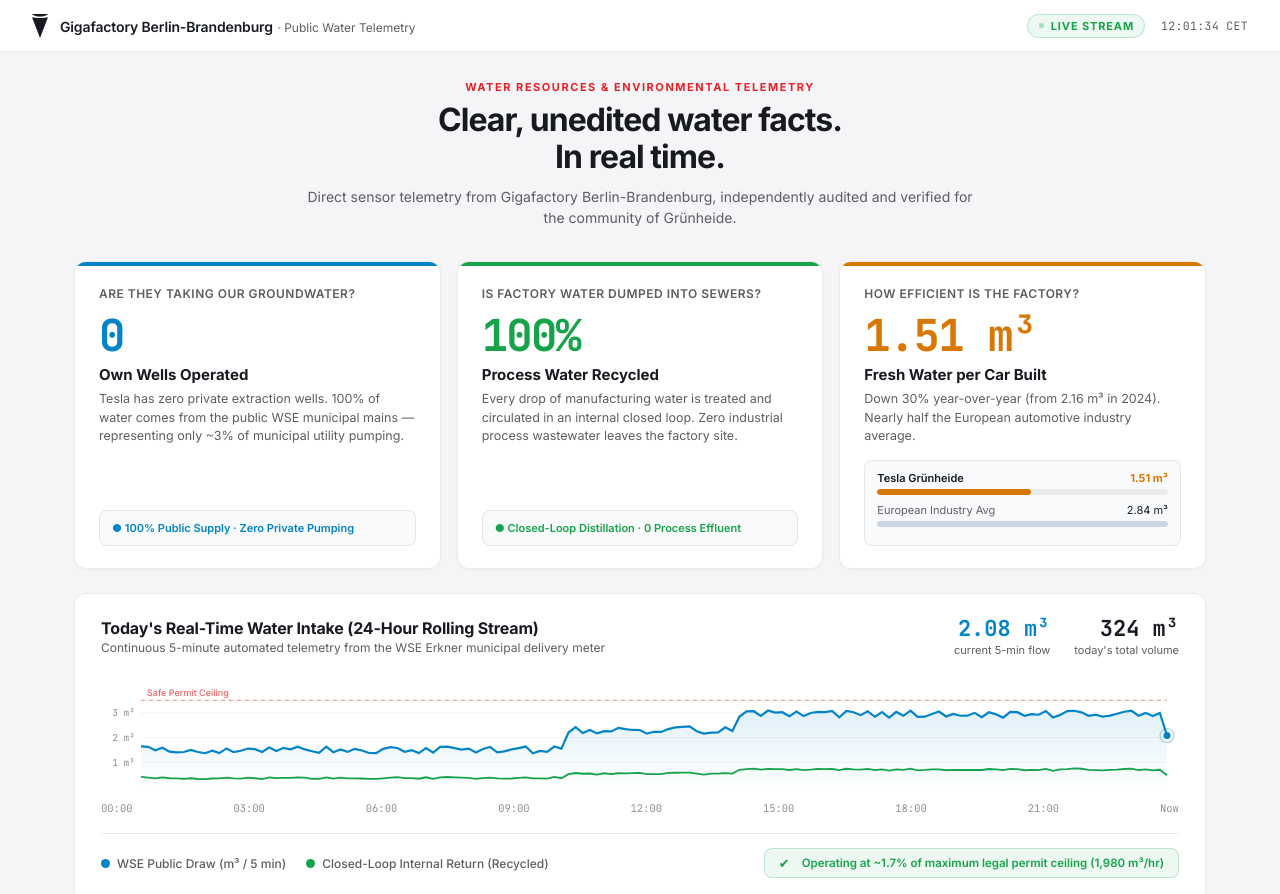
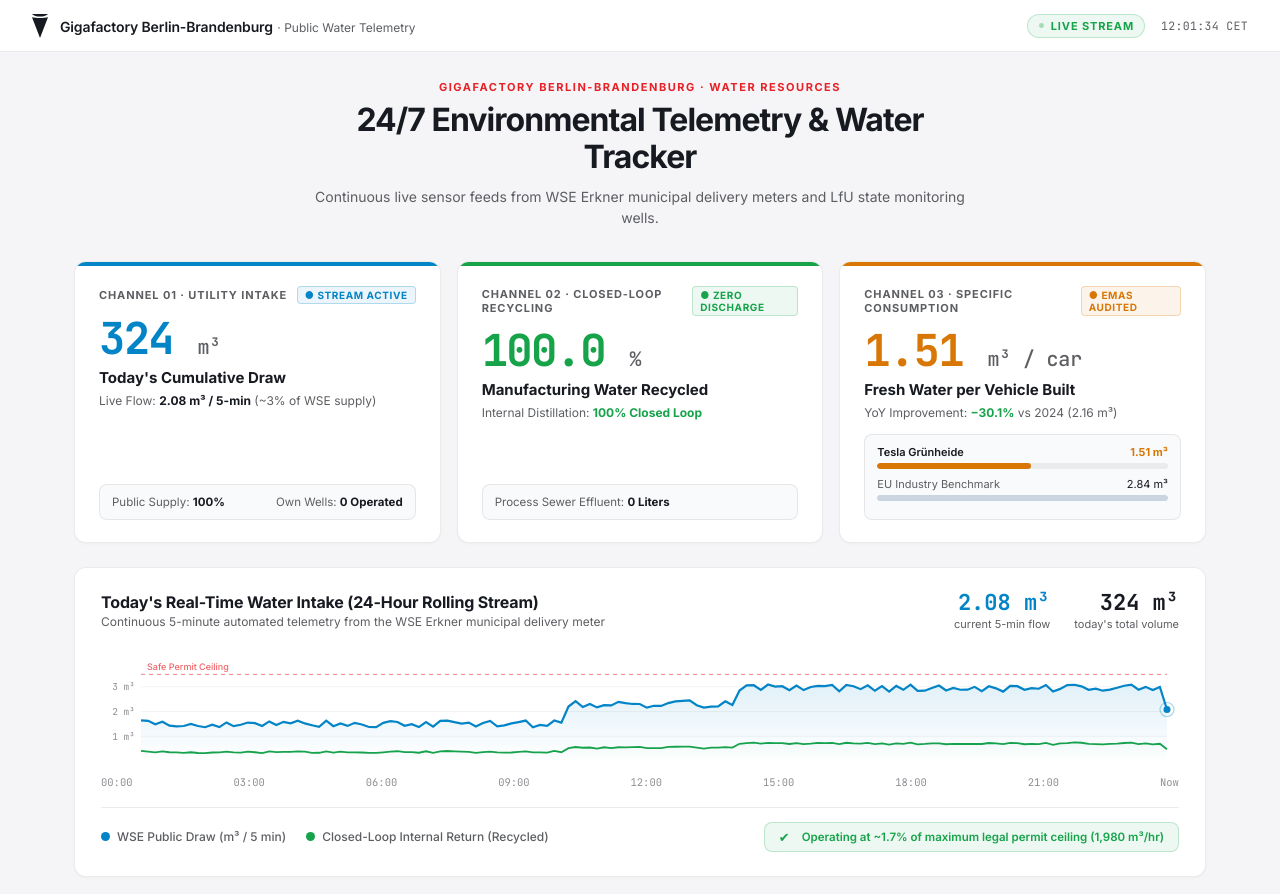
Before and after one commit to joeciyona4537-svg/CCC, a plain HTML site: page index.html in a window 1280 px wide. Shown: the top 894 px of the page. Drawn offline with Linux system fonts and the light colour scheme.

Commit message:
feat: replace top questions with live telemetry instrumentation channels

```diff
--- a/index.html
+++ b/index.html
@@ -129,6 +129,64 @@ nav {
 .card-question {
   font-size: 12px; font-weight: 600; color: var(--text-dim);
   text-transform: uppercase; letter-spacing: 0.04em; margin-bottom: 12px;
+}
+/* ── LIVE TRACKER HEADERS & METRICS ─────────────────────── */
+.tracker-header {
+  display: flex;
+  align-items: center;
+  justify-content: space-between;
+  margin-bottom: 12px;
+}
+.tracker-tag {
+  font-size: 11px;
+  font-weight: 700;
+  letter-spacing: 0.08em;
+  text-transform: uppercase;
+  color: var(--text-dim);
+}
+.tracker-status {
+  font-size: 10px;
+  font-weight: 700;
+  letter-spacing: 0.06em;
+  text-transform: uppercase;
+  padding: 2px 7px;
+  border-radius: 4px;
+  display: flex;
+  align-items: center;
+  gap: 5px;
+}
+.status-blue  { background: var(--blue-bg); color: var(--blue); border: 1px solid rgba(2, 132, 199, 0.25); }
+.status-green { background: var(--green-bg); color: var(--green); border: 1px solid var(--green-bdr); }
+.status-amber { background: var(--amber-bg); color: var(--amber); border: 1px solid rgba(217, 119, 6, 0.25); }
+
+.card-hero-num .unit {
+  font-size: 20px;
+  font-weight: 500;
+  color: var(--text-dim);
+  letter-spacing: -0.01em;
+}
+.tracker-rate {
+  font-size: 12px;
+  color: var(--text-dim);
+  margin-bottom: 14px;
+}
+.tracker-rate strong {
+  color: var(--text-dark);
+}
+.tracker-footer-pill {
+  background: var(--bg-subtle);
+  border: 1px solid var(--border);
+  border-radius: 8px;
+  padding: 10px 12px;
+  font-size: 11.5px;
+  color: var(--text-dim);
+  display: flex;
+  justify-content: space-between;
+  align-items: center;
+  margin-top: auto;
+}
+.tracker-footer-pill strong {
+  color: var(--text-dark);
 }
 .card-hero-num {
   font-family: var(--mono); font-size: 44px; font-weight: 700;
@@ -349,47 +407,57 @@ footer {
 
   <!-- HERO INTRO -->
   <div class="hero-header">
-    <div class="hero-eyebrow">Water Resources &amp; Environmental Telemetry</div>
-    <h1 class="hero-title">Clear, unedited water facts.<br>In real time.</h1>
-    <p class="hero-sub">Direct sensor telemetry from Gigafactory Berlin-Brandenburg, independently audited and verified for the community of Grünheide.</p>
+    <div class="hero-eyebrow">Gigafactory Berlin-Brandenburg · Water Resources</div>
+    <h1 class="hero-title">24/7 Environmental Telemetry &amp; Water Tracker</h1>
+    <p class="hero-sub">Continuous live sensor feeds from WSE Erkner municipal delivery meters and LfU state monitoring wells.</p>
   </div>
 
-  <!-- 3 BIG QUESTIONS ANSWERED VISUALLY -->
+  <!-- 3 LIVE TELEMETRY CHANNELS -->
   <div class="hero-grid">
 
-    <!-- CARD 1 -->
+    <!-- TRACKER 01: MUNICIPAL INTAKE & EXTRACTION -->
     <div class="hero-card c-blue">
       <div>
-        <div class="card-question">Are they taking our groundwater?</div>
-        <div class="card-hero-num c-blue">0</div>
-        <div class="card-hero-label">Own Wells Operated</div>
-        <div class="card-hero-desc">Tesla has zero private extraction wells. 100% of water comes from the public WSE municipal mains — representing only ~3% of municipal utility pumping.</div>
+        <div class="tracker-header">
+          <span class="tracker-tag">CHANNEL 01 · UTILITY INTAKE</span>
+          <span class="tracker-status status-blue">● STREAM ACTIVE</span>
+        </div>
+        <div class="card-hero-num c-blue" id="tracker-wse-num">822 <span class="unit">m³</span></div>
+        <div class="card-hero-label">Today's Cumulative Draw</div>
+        <div class="tracker-rate">Live Flow: <strong id="tracker-flow-rate">2.85 m³ / 5-min</strong> (~3% of WSE supply)</div>
       </div>
-      <div class="bench-bar-wrap">
-        <div style="font-size: 11px; font-weight: 600; color: var(--blue);">● 100% Public Supply · Zero Private Pumping</div>
+      <div class="tracker-footer-pill">
+        <span>Public Supply: <strong>100%</strong></span>
+        <span>Own Wells: <strong>0 Operated</strong></span>
       </div>
     </div>
 
-    <!-- CARD 2 -->
+    <!-- TRACKER 02: PROCESS RECYCLING -->
     <div class="hero-card c-green">
       <div>
-        <div class="card-question">Is factory water dumped into sewers?</div>
-        <div class="card-hero-num c-green">100%</div>
-        <div class="card-hero-label">Process Water Recycled</div>
-        <div class="card-hero-desc">Every drop of manufacturing water is treated and circulated in an internal closed loop. Zero industrial process wastewater leaves the factory site.</div>
+        <div class="tracker-header">
+          <span class="tracker-tag">CHANNEL 02 · CLOSED-LOOP RECYCLING</span>
+          <span class="tracker-status status-green">● ZERO DISCHARGE</span>
+        </div>
+        <div class="card-hero-num c-green">100.0 <span class="unit">%</span></div>
+        <div class="card-hero-label">Manufacturing Water Recycled</div>
+        <div class="tracker-rate">Internal Distillation: <strong style="color:var(--green)">100% Closed Loop</strong></div>
       </div>
-      <div class="bench-bar-wrap">
-        <div style="font-size: 11px; font-weight: 600; color: var(--green);">● Closed-Loop Distillation · 0 Process Effluent</div>
+      <div class="tracker-footer-pill">
+        <span>Process Sewer Effluent: <strong>0 Liters</strong></span>
       </div>
     </div>
 
-    <!-- CARD 3 -->
+    <!-- TRACKER 03: EFFICIENCY INTENSITY -->
     <div class="hero-card c-amber">
       <div>
-        <div class="card-question">How efficient is the factory?</div>
-        <div class="card-hero-num c-amber">1.51 m³</div>
-        <div class="card-hero-label">Fresh Water per Car Built</div>
-        <div class="card-hero-desc">Down 30% year-over-year (from 2.16 m³ in 2024). Nearly half the European automotive industry average.</div>
+        <div class="tracker-header">
+          <span class="tracker-tag">CHANNEL 03 · SPECIFIC CONSUMPTION</span>
+          <span class="tracker-status status-amber">● EMAS AUDITED</span>
+        </div>
+        <div class="card-hero-num c-amber">1.51 <span class="unit">m³ / car</span></div>
+        <div class="card-hero-label">Fresh Water per Vehicle Built</div>
+        <div class="tracker-rate">YoY Improvement: <strong style="color:var(--green)">−30.1%</strong> vs 2024 (2.16 m³)</div>
       </div>
       <div class="bench-bar-wrap">
         <div class="bench-row">
@@ -398,7 +466,7 @@ footer {
         </div>
         <div class="bench-track"><div class="bench-fill-tesla"></div></div>
         <div class="bench-row">
-          <span style="color: var(--text-dim);">European Industry Avg</span>
+          <span style="color: var(--text-dim);">EU Industry Benchmark</span>
           <span>2.84 m³</span>
         </div>
         <div class="bench-track"><div class="bench-fill-eu"></div></div>
@@ -700,6 +768,8 @@ function drawChart1() {
 
   const curRate = pts[pts.length - 1];
   document.getElementById('chart-live-val').textContent = curRate.toFixed(2) + ' m³';
+  const flowEl = document.getElementById('tracker-flow-rate');
+  if (flowEl) flowEl.textContent = curRate.toFixed(2) + ' m³ / 5-min';
 }
 
 function tickAll() {
@@ -711,6 +781,8 @@ function tickAll() {
 
   const totalToday = Math.round(extractData.slice(0, visiblePts).reduce((a, b) => a + b, 0));
   document.getElementById('chart-total-val').textContent = totalToday + ' m³';
+  const wseEl = document.getElementById('tracker-wse-num');
+  if (wseEl) wseEl.innerHTML = totalToday + ' <span class="unit">m³</span>';
   drawChart1();
 }
 
```
Also changed, not shown: tesla-berlin-dashboard.html (+96 -24 lines).
